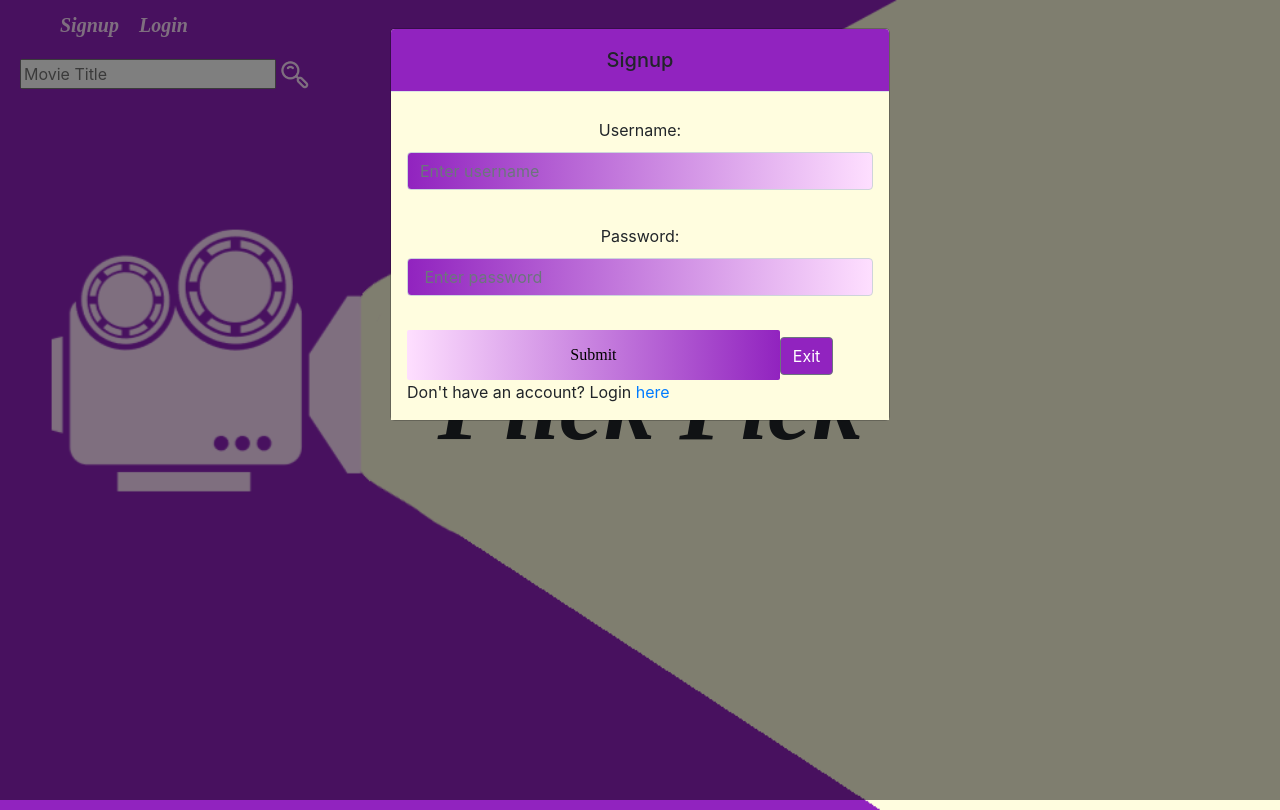
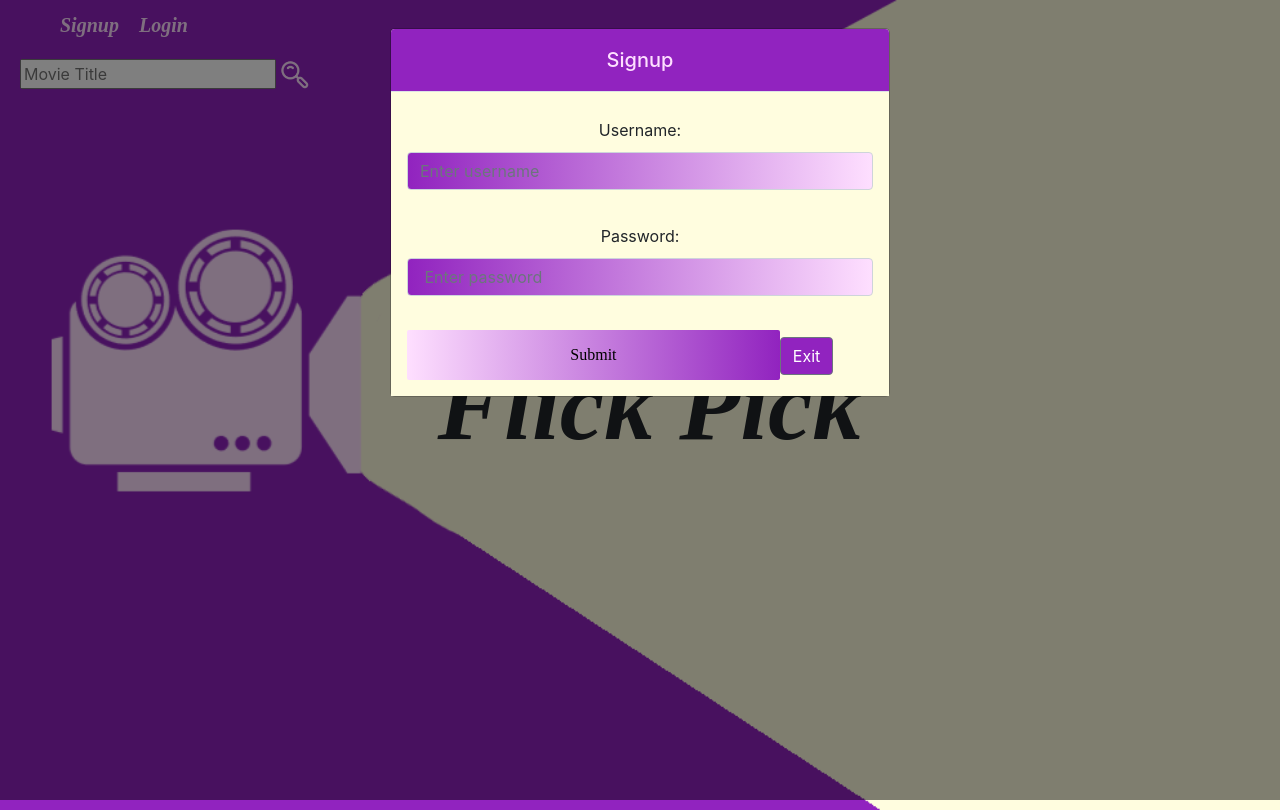
Before and after one commit to dtkrontz/flickPickClient, a React (Create React App) app: page / in a window 1280 px wide. Both pictures are taken after a click on the item "Signup". Built offline with nearby package versions, Linux system fonts and the light colour scheme; a web font is replaced by a local one.

Commit message:
cleaned up a few errors on modal

```diff
--- a/src/components/home/login/loginDisplay/LoginDisplay.js
+++ b/src/components/home/login/loginDisplay/LoginDisplay.js
@@ -60,7 +60,6 @@ const LoginDisplay = (props)=> {
                   <button className='form-input-btn' onClick={handleSubmit}>Submit</button>
                  <Button className= 'button' onClick={handleModal} style={{background:'#9123bf'}}>Exit</Button>
                   <br/>
-                  <span className='form-input-login'> Don't have an account? Login <a href="http://localhost:3001/user/register">here</a></span>
               </Form>
               </ModalBody>
           </Modal>
--- a/src/components/home/signup/Signup.js
+++ b/src/components/home/signup/Signup.js
@@ -2,6 +2,7 @@
 import React, {useState} from 'react';
 import {Modal, ModalHeader, Form, Label,Button , ModalBody, Input} from 'reactstrap';
 import './Signup.css'
+import ExitIcon from '../../assets/exitIcon.png'
 
 const Signup = (props)=> {
     console.log(props);
@@ -47,7 +48,7 @@ const handleModal = (event) => {
 
         <div>
                <Modal isOpen={modal}  className='signup'>
-                    <ModalHeader className='header'style={{display:'flex',justifyContent:'center',alignItems:'center',background:'#9123bf'}}>Signup</ModalHeader>
+                    <ModalHeader className='header'style={{display:'flex',justifyContent:'center',alignItems:'center',background:'#9123bf',color:'#fedfff'}}>Signup</ModalHeader>
                     <ModalBody className= 'body'style={{background:'#fffddf'}}>
                   <Form className='form-inputs' onSubmit={handleSubmit}>
 
@@ -60,9 +61,8 @@ const handleModal = (event) => {
                        </Input>
                        <br />
                        <button className='form-input-btn' onClick={handleSubmit}>Submit</button>
-                      <Button className= 'button' onClick={handleModal} style={{background:'#9123bf'}}>Exit</Button>
+                      <Button className= 'button' onClick={handleModal} style={{background:'#9123bf',alignItems:'center'}}>Exit</Button>
                        <br/>
-                       <span className='form-input-login'> Don't have an account? Login <a href="http://localhost:3001/user/register">here</a></span>
                    </Form>
                    </ModalBody>
                </Modal>
```
